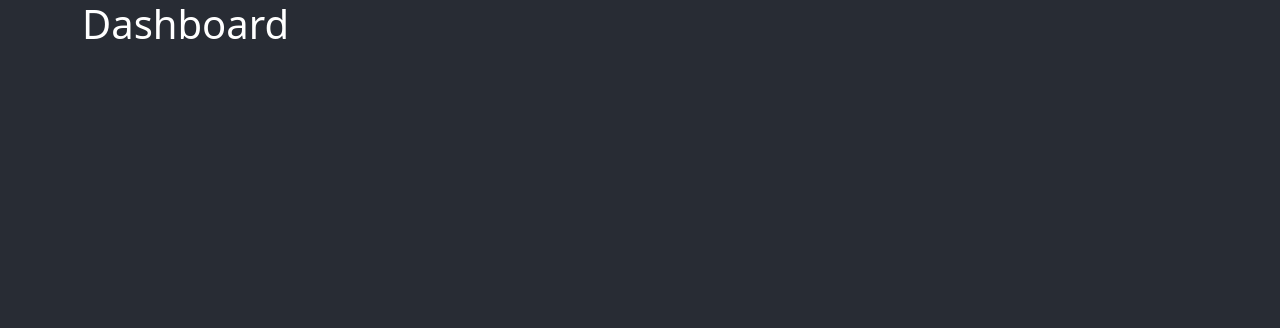
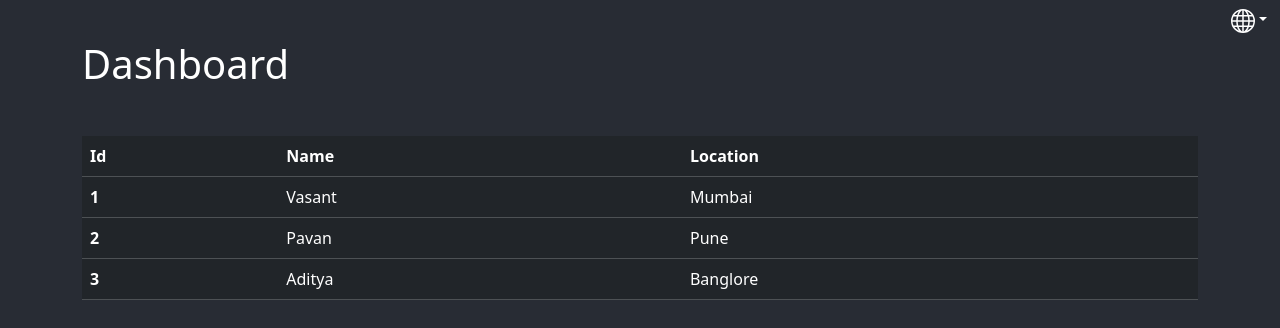
Before and after one commit to vasantmestry-11/react-i18n-login-poc, a React (Create React App) app: page /#/dashboard in a window 1280 px wide. Shown: the top 328 px of the page. Built offline with nearby package versions, Linux system fonts and the light colour scheme.

Commit message:
:saprkles: Dashboard component table added :art: Globe component shifted to top level

```diff
--- a/src/App.js
+++ b/src/App.js
@@ -1,68 +1,10 @@
-import i18next from "i18next";
-import { useEffect } from "react";
-import { useTranslation } from "react-i18next";
 import Card from "./components/Card/Card";
-import cookies from "js-cookie";
-
-const languages = [
-  { code: "fr", name: "Français", country_code: "fr" },
-  { code: "en", name: "English", country_code: "gb" },
-];
-
-const GlobeIcon = ({ width = 24, height = 24 }) => (
-  <svg
-    xmlns="http://www.w3.org/2000/svg"
-    width={width}
-    height={height}
-    fill="currentColor"
-    className="bi bi-globe"
-    viewBox="0 0 16 16"
-  >
-    <path d="M0 8a8 8 0 1 1 16 0A8 8 0 0 1 0 8zm7.5-6.923c-.67.204-1.335.82-1.887 1.855A7.97 7.97 0 0 0 5.145 4H7.5V1.077zM4.09 4a9.267 9.267 0 0 1 .64-1.539 6.7 6.7 0 0 1 .597-.933A7.025 7.025 0 0 0 2.255 4H4.09zm-.582 3.5c.03-.877.138-1.718.312-2.5H1.674a6.958 6.958 0 0 0-.656 2.5h2.49zM4.847 5a12.5 12.5 0 0 0-.338 2.5H7.5V5H4.847zM8.5 5v2.5h2.99a12.495 12.495 0 0 0-.337-2.5H8.5zM4.51 8.5a12.5 12.5 0 0 0 .337 2.5H7.5V8.5H4.51zm3.99 0V11h2.653c.187-.765.306-1.608.338-2.5H8.5zM5.145 12c.138.386.295.744.468 1.068.552 1.035 1.218 1.65 1.887 1.855V12H5.145zm.182 2.472a6.696 6.696 0 0 1-.597-.933A9.268 9.268 0 0 1 4.09 12H2.255a7.024 7.024 0 0 0 3.072 2.472zM3.82 11a13.652 13.652 0 0 1-.312-2.5h-2.49c.062.89.291 1.733.656 2.5H3.82zm6.853 3.472A7.024 7.024 0 0 0 13.745 12H11.91a9.27 9.27 0 0 1-.64 1.539 6.688 6.688 0 0 1-.597.933zM8.5 12v2.923c.67-.204 1.335-.82 1.887-1.855.173-.324.33-.682.468-1.068H8.5zm3.68-1h2.146c.365-.767.594-1.61.656-2.5h-2.49a13.65 13.65 0 0 1-.312 2.5zm2.802-3.5a6.959 6.959 0 0 0-.656-2.5H12.18c.174.782.282 1.623.312 2.5h2.49zM11.27 2.461c.247.464.462.98.64 1.539h1.835a7.024 7.024 0 0 0-3.072-2.472c.218.284.418.598.597.933zM10.855 4a7.966 7.966 0 0 0-.468-1.068C9.835 1.897 9.17 1.282 8.5 1.077V4h2.355z" />
-  </svg>
-);
 
 function App() {
-  const currentLanguageCode = cookies.get("i18next") || "en";
-  const currentLanguage = languages.find((l) => l.code === currentLanguageCode);
-  const { t } = useTranslation();
-
-  useEffect(() => {
-    document.title = t("app_title");
-  }, [currentLanguage, t]);
-
   return (
-    <>
-      <div className="d-flex justify-content-end">
-        <div className="dropdown">
-          <button
-            className="btn btn-link text-white dropdown-toggle"
-            type="button"
-            data-bs-toggle="dropdown"
-            aria-expanded="false"
-          >
-            <GlobeIcon />
-          </button>
-          <ul className="dropdown-menu">
-            <li className="dropdown-item-text">{t("language")}</li>
-            {languages.map(({ code, name }) => (
-              <li key={code}>
-                <button
-                  className="dropdown-item"
-                  onClick={() => i18next.changeLanguage(code)}
-                  disabled={code === currentLanguageCode}
-                >
-                  {name}
-                </button>
-              </li>
-            ))}
-          </ul>
-        </div>
-      </div>
-      <div className="app d-flex align-items-center justify-content-center">
-        <Card />
-      </div>
-    </>
+    <div className="app d-flex align-items-center justify-content-center">
+      <Card />
+    </div>
   );
 }
 
--- a/src/components/Dashboard/Dashboard.css
+++ b/src/components/Dashboard/Dashboard.css
@@ -1,3 +1,3 @@
-.dashboard{
+.dashboard *{
   color: white;
 }
--- a/src/components/Dashboard/Dashboard.js
+++ b/src/components/Dashboard/Dashboard.js
@@ -1,6 +1,36 @@
 import "./Dashboard.css";
 const Dashboard = () => {
-  return <h1 className="dashboard container">Dashboard</h1>;
+  return (
+    <div className="container">
+      <h1 className="text-white mb-5">Dashboard</h1>
+      <table className="table table-dark table-hover text-white">
+        <thead>
+          <tr>
+            <th scope="col">Id</th>
+            <th scope="col">Name</th>
+            <th scope="col">Location</th>
+          </tr>
+        </thead>
+        <tbody>
+          <tr>
+            <th scope="row">1</th>
+            <td>Vasant</td>
+            <td>Mumbai</td>
+          </tr>
+          <tr>
+            <th scope="row">2</th>
+            <td>Pavan</td>
+            <td>Pune</td>
+          </tr>
+          <tr>
+            <th scope="row">3</th>
+            <td>Aditya</td>
+            <td>Banglore</td>
+          </tr>
+        </tbody>
+      </table>
+    </div>
+  );
 };
 
 export default Dashboard;
--- /dev/null
+++ b/src/components/Translation/Translation.js
@@ -0,0 +1,62 @@
+import { useTranslation } from "react-i18next";
+import cookies from "js-cookie";
+import { useEffect } from "react";
+import i18next from "i18next";
+
+const languages = [
+  { code: "fr", name: "Français", country_code: "fr" },
+  { code: "en", name: "English", country_code: "gb" },
+];
+
+const GlobeIcon = ({ width = 24, height = 24 }) => (
+  <svg
+    xmlns="http://www.w3.org/2000/svg"
+    width={width}
+    height={height}
+    fill="currentColor"
+    className="bi bi-globe"
+    viewBox="0 0 16 16"
+  >
+    <path d="M0 8a8 8 0 1 1 16 0A8 8 0 0 1 0 8zm7.5-6.923c-.67.204-1.335.82-1.887 1.855A7.97 7.97 0 0 0 5.145 4H7.5V1.077zM4.09 4a9.267 9.267 0 0 1 .64-1.539 6.7 6.7 0 0 1 .597-.933A7.025 7.025 0 0 0 2.255 4H4.09zm-.582 3.5c.03-.877.138-1.718.312-2.5H1.674a6.958 6.958 0 0 0-.656 2.5h2.49zM4.847 5a12.5 12.5 0 0 0-.338 2.5H7.5V5H4.847zM8.5 5v2.5h2.99a12.495 12.495 0 0 0-.337-2.5H8.5zM4.51 8.5a12.5 12.5 0 0 0 .337 2.5H7.5V8.5H4.51zm3.99 0V11h2.653c.187-.765.306-1.608.338-2.5H8.5zM5.145 12c.138.386.295.744.468 1.068.552 1.035 1.218 1.65 1.887 1.855V12H5.145zm.182 2.472a6.696 6.696 0 0 1-.597-.933A9.268 9.268 0 0 1 4.09 12H2.255a7.024 7.024 0 0 0 3.072 2.472zM3.82 11a13.652 13.652 0 0 1-.312-2.5h-2.49c.062.89.291 1.733.656 2.5H3.82zm6.853 3.472A7.024 7.024 0 0 0 13.745 12H11.91a9.27 9.27 0 0 1-.64 1.539 6.688 6.688 0 0 1-.597.933zM8.5 12v2.923c.67-.204 1.335-.82 1.887-1.855.173-.324.33-.682.468-1.068H8.5zm3.68-1h2.146c.365-.767.594-1.61.656-2.5h-2.49a13.65 13.65 0 0 1-.312 2.5zm2.802-3.5a6.959 6.959 0 0 0-.656-2.5H12.18c.174.782.282 1.623.312 2.5h2.49zM11.27 2.461c.247.464.462.98.64 1.539h1.835a7.024 7.024 0 0 0-3.072-2.472c.218.284.418.598.597.933zM10.855 4a7.966 7.966 0 0 0-.468-1.068C9.835 1.897 9.17 1.282 8.5 1.077V4h2.355z" />
+  </svg>
+);
+
+const Translation = () => {
+  const currentLanguageCode = cookies.get("i18next") || "en";
+  const currentLanguage = languages.find((l) => l.code === currentLanguageCode);
+  const { t } = useTranslation();
+
+  useEffect(() => {
+    document.title = t("app_title");
+  }, [currentLanguage, t]);
+  return (
+    <div className="d-flex justify-content-end">
+      <div className="dropdown">
+        <button
+          className="btn btn-link text-white dropdown-toggle"
+          type="button"
+          data-bs-toggle="dropdown"
+          aria-expanded="false"
+        >
+          <GlobeIcon />
+        </button>
+        <ul className="dropdown-menu">
+          <li className="dropdown-item-text">{t("language")}</li>
+          {languages.map(({ code, name }) => (
+            <li key={code}>
+              <button
+                className="dropdown-item"
+                onClick={() => i18next.changeLanguage(code)}
+                disabled={code === currentLanguageCode}
+              >
+                {name}
+              </button>
+            </li>
+          ))}
+        </ul>
+      </div>
+    </div>
+  );
+};
+
+export default Translation;
--- a/src/index.css
+++ b/src/index.css
@@ -1,5 +1,4 @@
-body {
-  margin: 0;
+body{
   background-color: #282c34;
 }
 
--- a/src/index.js
+++ b/src/index.js
@@ -14,6 +14,7 @@ import "bootstrap/dist/css/bootstrap.min.css";
 import App from "./App";
 import "./index.css";
 import Dashboard from "./components/Dashboard/Dashboard";
+import Translation from "./components/Translation/Translation";
 
 i18n
   .use(initReactI18next) // initializes react-i18next
@@ -48,6 +49,7 @@ root.render(
   <React.StrictMode>
     <HashRouter>
       <Suspense fallback={<LoadingMarkup />}>
+        <Translation />
         <Routes>
           <Route exact path="/" element={<App />} />
           <Route exact path="/dashboard" element={<Dashboard />} />
```
